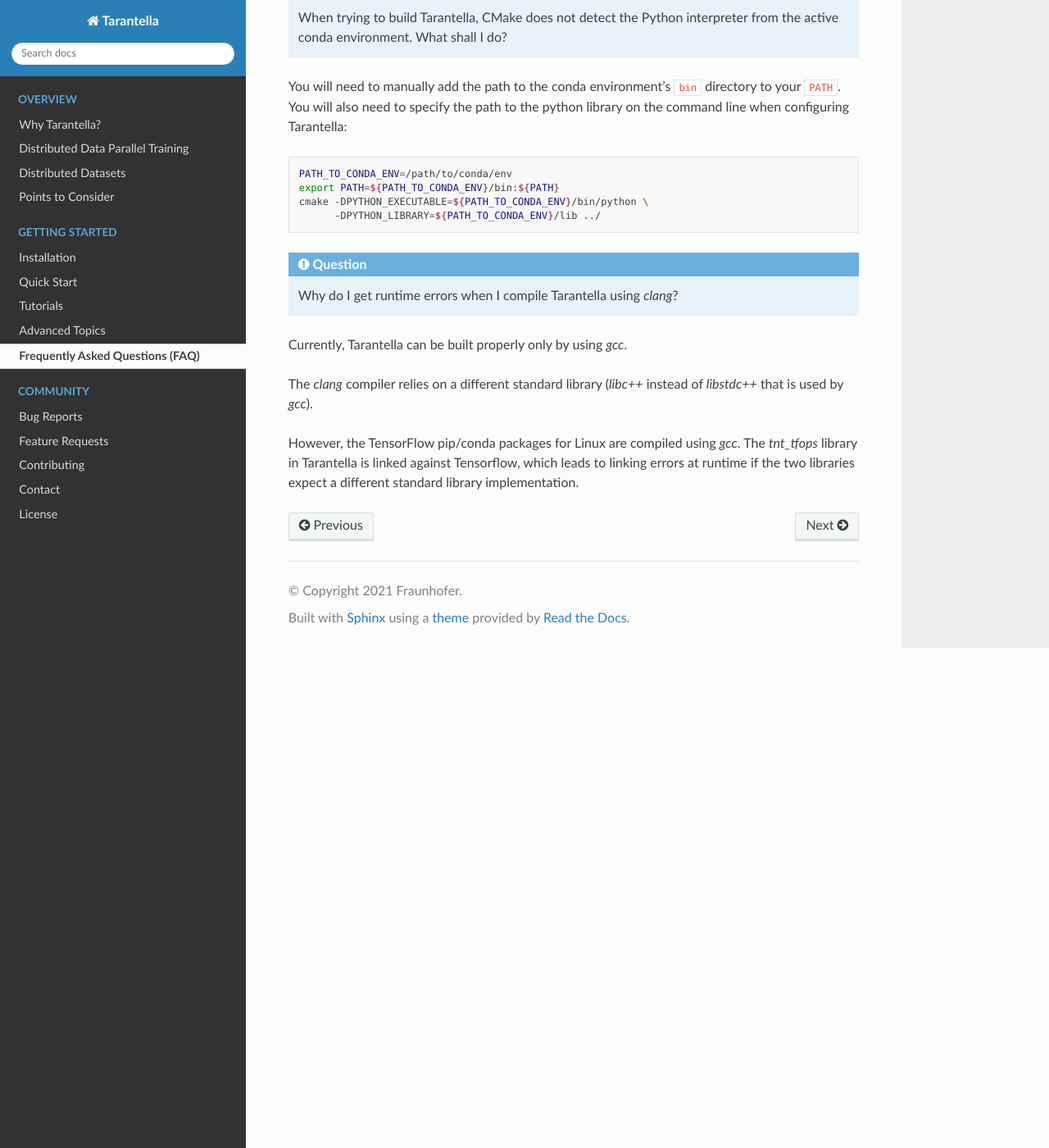
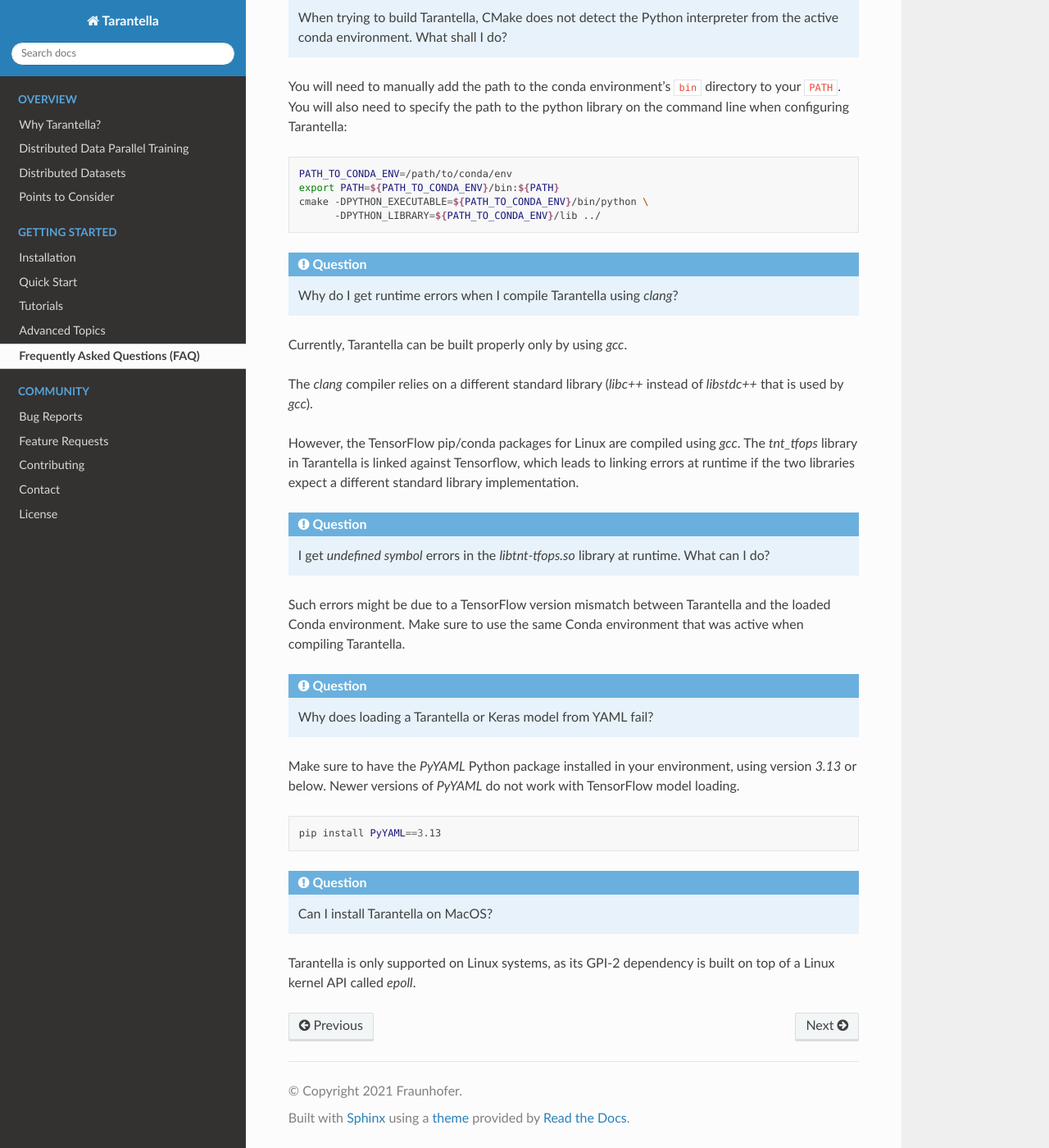
Before and after one commit to cc-hpc-itwm/tarantella, a Sphinx documentation site: the page built from docs/source/faq.rst, in a window 1280 px wide and 1400 px high, scrolled down 1532 px. Shown: the whole window at 82% size. Built offline with Sphinx 7.4.7 and the Read the Docs theme 2.0.0, drawn with Linux system fonts in a browser that asks for light colours.

Commit message:
docs: FAQ: add issues related to `runtime errrors`, `YAML` support and MAcOS support

```diff
--- a/docs/source/faq.rst
+++ b/docs/source/faq.rst
@@ -92,3 +92,28 @@
 The `tnt_tfops` library in Tarantella is linked against Tensorflow, which leads to
 linking errors at runtime if the two libraries expect a different standard library
 implementation.
+
+.. admonition:: Question
+
+   I get `undefined symbol` errors in the `libtnt-tfops.so` library at runtime. What can I do?
+
+Such errors might be due to a TensorFlow version mismatch between Tarantella and the loaded Conda
+environment. Make sure to use the same Conda environment that was active when compiling Tarantella.
+
+.. admonition:: Question
+
+   Why does loading a Tarantella or Keras model from YAML fail?
+
+Make sure to have the `PyYAML` Python package installed in your environment, using version `3.13`
+or below. Newer versions of `PyYAML` do not work with TensorFlow model loading.
+
+.. code-block:: bash
+
+  pip install PyYAML==3.13
+
+.. admonition:: Question
+
+    Can I install Tarantella on MacOS?
+
+Tarantella is only supported on Linux systems, as its GPI-2 dependency is built on top of a
+Linux kernel API called `epoll`.
```
